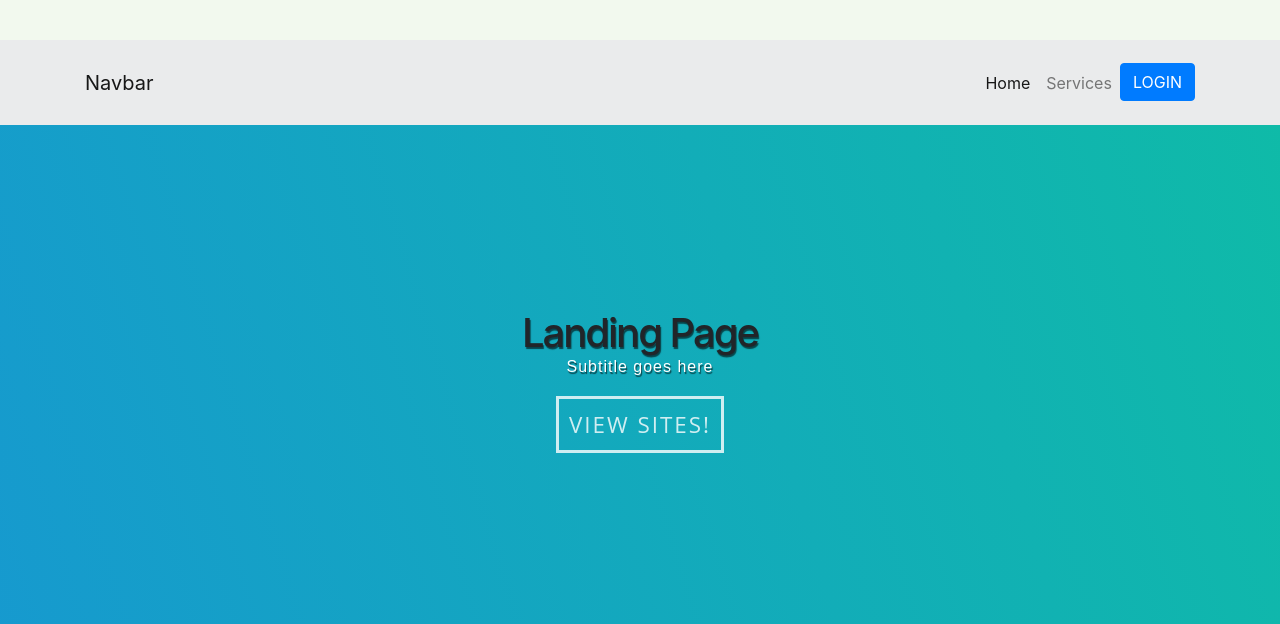
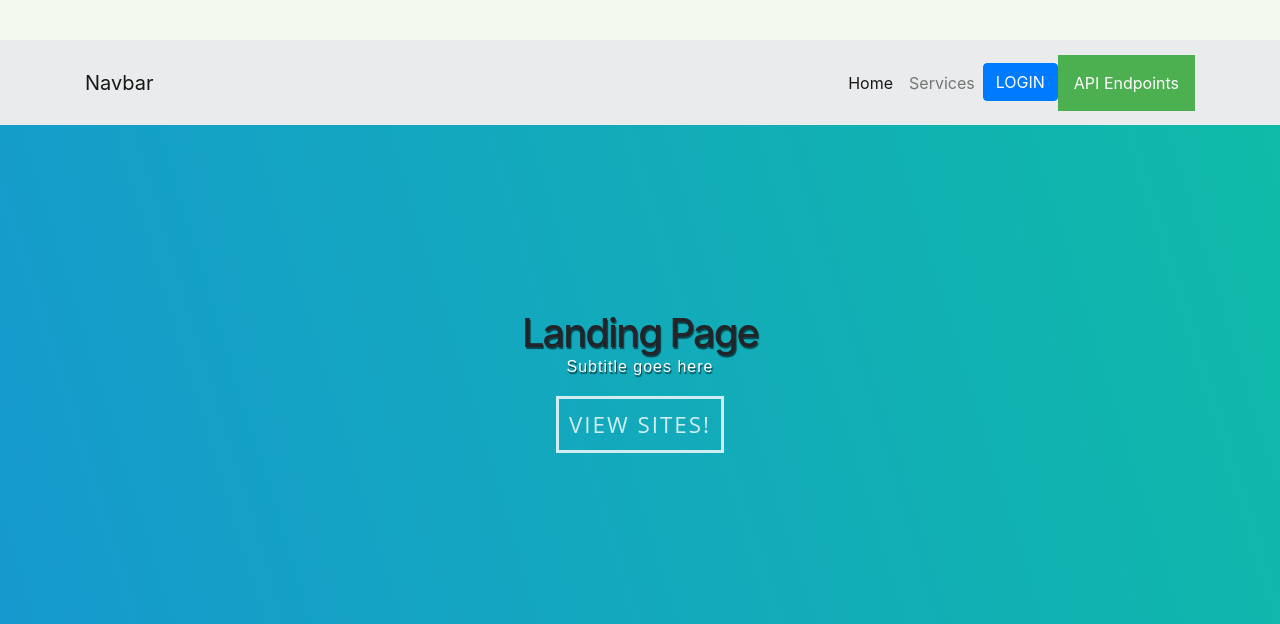
Before and after one commit to Nasseh123/rateme, a Django app: page / in a window 1280 px wide. Shown: the top 624 px of the page. Run offline with Django 3.2, Linux system fonts and the light colour scheme; data that the repository does not hold is empty; some libraries are stand-ins or nearby versions.

Commit message:
MADE ALINK FROM NAVBAR TOT HE API DOCUMENATATION

```diff
--- a/projects/templates/navbar.html
+++ b/projects/templates/navbar.html
@@ -7,7 +7,50 @@
   <meta name="description" content="">
   <meta name="viewport" content="width=device-width, initial-scale=1">
   <link rel="stylesheet" href="">
+  <style>
+    .dropbtn {
+      background-color: #4CAF50;
+      color: white;
+      padding: 16px;
+      font-size: 16px;
+      border: none;
+      cursor: pointer;
+    }
+
+    .dropdown {
+      position: relative;
+      display: inline-block;
+    }
+
+    .dropdown-content {
+      display: none;
+      position: absolute;
+      right: 0;
+      background-color: #f9f9f9;
+      min-width: 160px;
+      box-shadow: 0px 8px 16px 0px rgba(0,0,0,0.2);
+      z-index: 1;
+    }
+
+    .dropdown-content a {
+      color: black;
+      padding: 12px 16px;
+      text-decoration: none;
+      display: block;
+    }
+
+    .dropdown-content a:hover {background-color: #f1f1f1;}
+
+    .dropdown:hover .dropdown-content {
+      display: block;
+    }
+
+    .dropdown:hover .dropbtn {
+      background-color: #3e8e41;
+    }
+    </style>
 </head>
+
 <body>
   <!--top header-->
   <header>
@@ -18,7 +61,8 @@
     <nav class="navbar  navbar-expand-lg navbar-light top-navbar" data-toggle="sticky-onscroll">
       <div class="container">
         <a class="navbar-brand" href="#">Navbar</a>
-        <button class="navbar-toggler" type="button" data-toggle="collapse" data-target="#navbarSupportedContent" aria-controls="navbarSupportedContent" aria-expanded="false" aria-label="Toggle navigation">
+        <button class="navbar-toggler" type="button" data-toggle="collapse" data-target="#navbarSupportedContent"
+          aria-controls="navbarSupportedContent" aria-expanded="false" aria-label="Toggle navigation">
           <span class="navbar-toggler-icon"></span>
         </button>
 
@@ -37,6 +81,7 @@
             <li class="nav-item">
               <a class="nav-link" href="{%url 'profile' user.id %}">Profile</a>
             </li>
+
             <li class="nav-item">
               <a class="nav-link" href="/logout">logout</a>
             </li>
@@ -49,8 +94,16 @@
               <a class="btn btn-primary" href="/accounts/login">LOGIN</a>
             </li>
             {%endif%}
+
           </ul>
+          <div class="dropdown" style="float:left;">
+            <button class="dropbtn">API Endpoints</button>
+            <div class="dropdown-content">
+            <a href="{%url 'profilelist'%}" target="blank">Get Profile Json</a>
+            <a href="{%url 'projectlist' %}" target="blank">Get Projects Json </a>
 
+            </div>
+          </div>
         </div>
       </div>
     </nav>
@@ -59,4 +112,5 @@
   <!-- End top header-->
   <script src="" async defer></script>
 </body>
+
 </html>
--- a/projects/urls.py
+++ b/projects/urls.py
@@ -8,7 +8,8 @@ urlpatterns=[
     path('site/<webapp_id>',views.site,name='site'),
     path('profile/<username>',views.profile,name='profile'),
     path('all-projects/',views.search_all_projects,name='search_all_projects'),
-    path('api/profile/',views.ProfileList.as_view())
+    path('api/profile/',views.ProfileList.as_view(),name='profilelist'),
+    path('api/webapp/',views.ProjectsList.as_view(),name='projectlist')
 ]
 
 if settings.DEBUG:
--- a/projects/views.py
+++ b/projects/views.py
@@ -5,7 +5,7 @@ from .email import send_welcome_email
 
 from rest_framework.response import Response
 from rest_framework.views import APIView
-from .serializer import ProfileSerializer
+from .serializer import ProfileSerializer,WebappSerializer
 from rest_framework import status
 # Create your views here.
 def index(request):
@@ -125,3 +125,10 @@ class ProfileList(APIView):
     #         serializers.save()
     #         return Response(serializers.data, status=status.HTTP_201_CREATED)
     #     return Response(serializers.errors, status=status.HTTP_400_BAD_REQUEST)
+
+class ProjectsList(APIView):
+    def get(self, request, format=None):
+        all_profile = webapps.objects.all()
+
+        serializers = WebappSerializer(all_profile, many=True)
+        return Response(serializers.data)
```
Also changed, not shown: projects/serializer.py (+7 -1 lines). Lines whose indentation alone changed are shown as unchanged.
